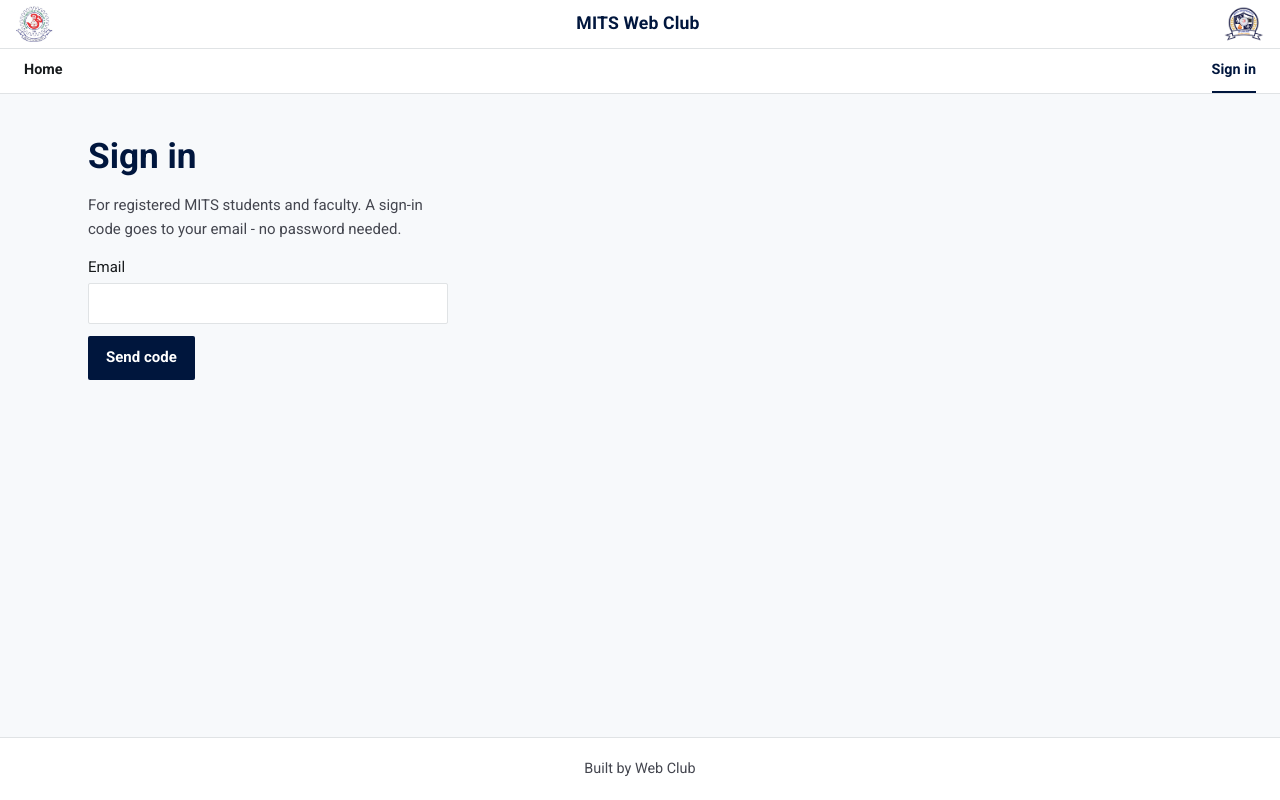
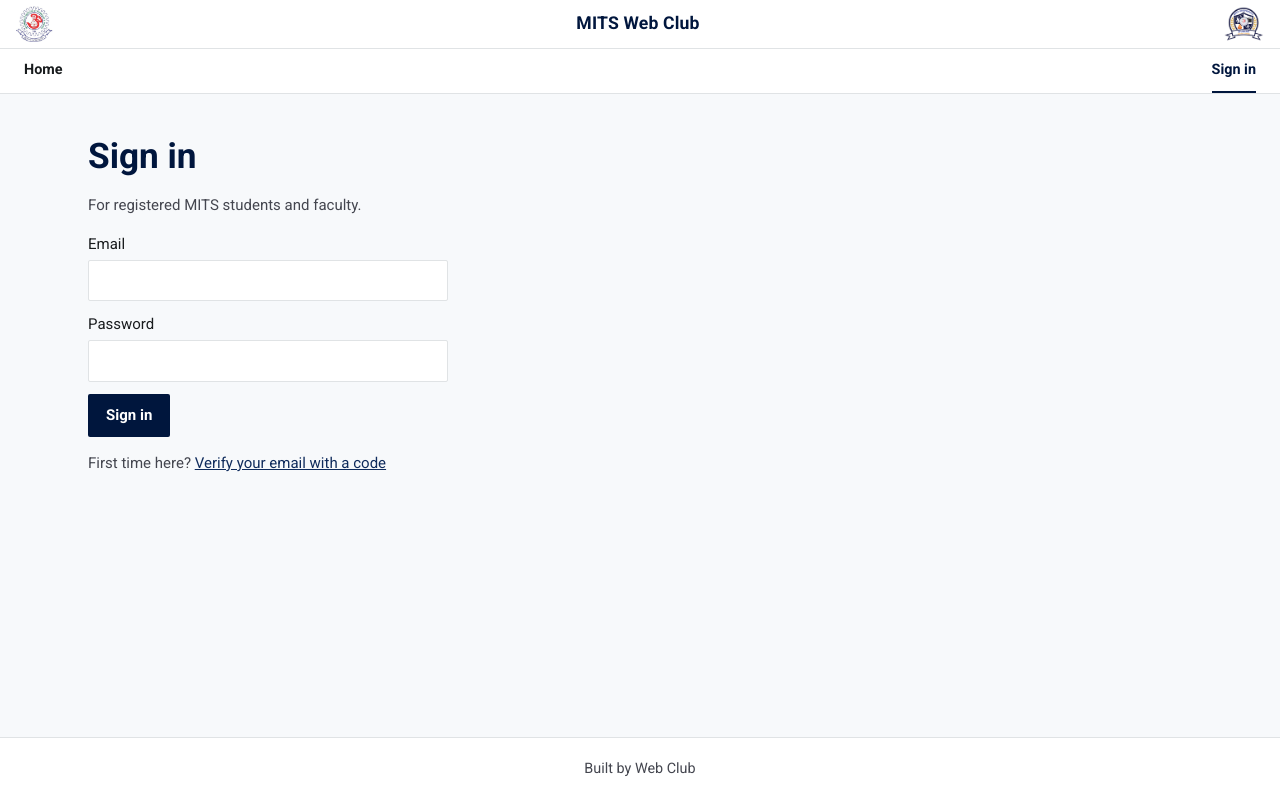
Before and after one commit to ShortEditor/mits-web-club, a React (Vite) app: page /login in a window 1280 px wide. Built offline with nearby package versions, Linux system fonts and the light colour scheme; no server answers.

Commit message:
Email+password sign-in with first-time OTP-then-set-password flow; Continue with Google button (pending provider config)

```diff
--- a/src/index.css
+++ b/src/index.css
@@ -39,6 +39,7 @@ a { color: var(--navy-soft); }
 .section-title { position: relative; padding-bottom: 10px; margin: 48px 0 8px; }
 .section-title::after { content: ''; position: absolute; left: 0; bottom: 0; width: 28px; border-bottom: 2px solid var(--navy); }
 
+.btn-secondary { background: #fff; color: var(--navy); border: 1px solid var(--navy); }
 .btn { display: inline-block; background: var(--navy); color: #fff; padding: 10px 18px; border-radius: 2px; text-decoration: none; border: none; cursor: pointer; font: inherit; font-weight: 600; }
 .btn:hover { background: var(--navy-soft); }
 .muted { color: var(--muted); }
--- a/src/lib/auth.jsx
+++ b/src/lib/auth.jsx
@@ -3,9 +3,9 @@ import { supabase, isDemoMode, isMisconfigured } from './supabase'
 
 const AuthCtx = createContext(null)
 
-// Auth model (per confirmed brief):
-// - Users create their own account, then sign in with an OTP (email OTP planned;
-//   phone SMS OTP ruled out on cost - paid provider + India TRAI DLT).
+// Auth model (per confirmed brief, updated 2026-11-03 with user approval):
+// - First time: verify email with a 6-digit code, then set a password.
+// - Returning: sign in with email + password, or "Continue with Google".
 // - Events and gallery require sign-in. Documentation is admin-only.
 // - Self-signup NEVER grants admin: admins are seeded manually in the admins table.
 export function AuthProvider({ children }) {
@@ -29,15 +29,22 @@ export function AuthProvider({ children }) {
       .then(({ data }) => setIsAdmin((data || []).length > 0))
   }, [session])
 
-  // Email OTP: Supabase emails a 6-digit code (needs custom SMTP in production).
   const requestOtp = (email) =>
     !supabase ? Promise.resolve({ error: { message: 'Backend not connected' } }) : supabase.auth.signInWithOtp({ email, options: { shouldCreateUser: true } })
   const verifyOtp = (email, token) =>
     !supabase ? Promise.resolve({ error: { message: 'Backend not connected' } }) : supabase.auth.verifyOtp({ email, token, type: 'email' })
+  const signInWithPassword = (email, password) =>
+    !supabase ? Promise.resolve({ error: { message: 'Backend not connected' } }) : supabase.auth.signInWithPassword({ email, password })
+  const setPassword = (password) =>
+    !supabase ? Promise.resolve({ error: { message: 'Backend not connected' } }) : supabase.auth.updateUser({ password })
+  const signInWithGoogle = () =>
+    !supabase
+      ? Promise.resolve({ error: { message: 'Backend not connected' } })
+      : supabase.auth.signInWithOAuth({ provider: 'google', options: { redirectTo: window.location.origin + '/events' } })
   const signOut = () => (!supabase ? Promise.resolve() : supabase.auth.signOut())
 
   return (
-    <AuthCtx.Provider value={{ session, isAdmin, loading, isDemoMode, isMisconfigured, requestOtp, verifyOtp, signOut }}>
+    <AuthCtx.Provider value={{ session, isAdmin, loading, isDemoMode, isMisconfigured, requestOtp, verifyOtp, signInWithPassword, setPassword, signInWithGoogle, signOut }}>
       {children}
     </AuthCtx.Provider>
   )
--- a/src/pages/Login.jsx
+++ b/src/pages/Login.jsx
@@ -2,51 +2,106 @@ import { useState } from 'react'
 import { useLocation, useNavigate } from 'react-router-dom'
 import { useAuth } from '../lib/auth'
 
-// Email OTP sign-in: enter college email, receive a 6-digit code, enter code.
-// Self-signup creates a viewer account only; admin rights are seeded separately.
-// Sign-in stays hidden until numeric-code email delivery is verified end to end
-// (custom SMTP + template). Flip to true once that is confirmed live.
-const SIGNIN_READY = true
+// Sign-in flow (user-approved 2026-11-03):
+// - Returning users: email + password, or Continue with Google.
+// - First time: verify email with a 6-digit code, then set a password.
+// Self-signup never grants admin; admins are seeded separately.
+const GOOGLE_ENABLED = false // Google provider is configured in Supabase; keep in sync.
 
 export default function Login() {
-  const { requestOtp, verifyOtp, isDemoMode, isMisconfigured } = useAuth()
+  const { requestOtp, verifyOtp, signInWithPassword, setPassword: saveAccountPassword, signInWithGoogle, isDemoMode, isMisconfigured } = useAuth()
+  const [mode, setMode] = useState('password') // password | first-code | first-setpass
   const [email, setEmail] = useState('')
+  const [password, setPassword] = useState('')
   const [code, setCode] = useState('')
-  const [stage, setStage] = useState('email')
   const [msg, setMsg] = useState(null)
   const nav = useNavigate()
   const loc = useLocation()
 
   if (isDemoMode) return <p className="demo-note">Sign-in is disabled in this local preview because the backend is not connected yet.</p>
   if (isMisconfigured) return <p className="notice">Sign-in is not available yet - the site's backend has not been connected.</p>
-  if (!SIGNIN_READY) return <p className="notice">Sign-in is being set up and is not available yet. Please check back soon.</p>
 
+  const done = () => nav(loc.state?.from || '/events', { replace: true })
+
+  const signIn = async (ev) => {
+    ev.preventDefault()
+    const { error } = await signInWithPassword(email.trim(), password)
+    if (error) setMsg(error.message === 'Invalid login credentials' ? 'Wrong email or password. First time here? Verify your email with a code below.' : error.message)
+    else done()
+  }
   const send = async (ev) => {
     ev.preventDefault()
     const { error } = await requestOtp(email.trim())
     setMsg(error ? error.message : 'Code sent. Check your email for the 6-digit sign-in code.')
-    if (!error) setStage('code')
+    if (!error) setMode('first-code')
   }
   const verify = async (ev) => {
     ev.preventDefault()
     const { error } = await verifyOtp(email.trim(), code.trim())
     if (error) setMsg(error.message)
-    else nav(loc.state?.from || '/events', { replace: true })
+    else { setMsg(null); setMode('first-setpass') }
   }
+  const savePassword = async (ev) => {
+    ev.preventDefault()
+    if (password.length < 8) { setMsg('Password must be at least 8 characters.'); return }
+    const { error } = await saveAccountPassword(password)
+    if (error) setMsg(error.message)
+    else done()
+  }
+  const google = async () => {
+    const { error } = await signInWithGoogle()
+    if (error) setMsg(error.message)
+  }
+
   return (
     <section className="auth-box">
       <h1>Sign in</h1>
-      <p className="muted">For registered MITS students and faculty. A sign-in code goes to your email - no password needed.</p>
-      {stage === 'email' ? (
+      {mode === 'password' && (
+        <>
+          <p className="muted">For registered MITS students and faculty.</p>
+          <form onSubmit={signIn}>
+            <label>Email <input type="email" required value={email} onChange={(e) => setEmail(e.target.value)} /></label>
+            <label>Password <input type="password" required value={password} onChange={(e) => setPassword(e.target.value)} /></label>
+            <button className="btn" type="submit">Sign in</button>
+          </form>
+          {GOOGLE_ENABLED && (
+            <p><button className="btn btn-secondary" type="button" onClick={google}>Continue with Google</button></p>
+          )}
+          <p className="muted">
+            First time here?{' '}
+            <button className="linklike" type="button" onClick={() => { setMsg(null); setMode('first-email') }}>
+              Verify your email with a code
+            </button>
+          </p>
+        </>
+      )}
+      {mode === 'first-email' && (
+        <>
+          <p className="muted">Enter your email. We will send a 6-digit code to verify it - no password needed yet.</p>
           <form onSubmit={send}>
             <label>Email <input type="email" required value={email} onChange={(e) => setEmail(e.target.value)} /></label>
             <button className="btn" type="submit">Send code</button>
           </form>
-      ) : (
+          <p className="muted"><button className="linklike" type="button" onClick={() => { setMsg(null); setMode('password') }}>Back to password sign-in</button></p>
+        </>
+      )}
+      {mode === 'first-code' && (
+        <>
+          <p className="muted">Enter the 6-digit code we emailed to {email}.</p>
           <form onSubmit={verify}>
             <label>6-digit code <input inputMode="numeric" pattern="[0-9]{6}" required value={code} onChange={(e) => setCode(e.target.value)} /></label>
-          <button className="btn" type="submit">Verify and sign in</button>
+            <button className="btn" type="submit">Verify</button>
           </form>
+        </>
+      )}
+      {mode === 'first-setpass' && (
+        <>
+          <p className="muted">Email verified. Set a password for future sign-ins.</p>
+          <form onSubmit={savePassword}>
+            <label>New password (min 8 characters) <input type="password" required minLength={8} value={password} onChange={(e) => setPassword(e.target.value)} /></label>
+            <button className="btn" type="submit">Save password and sign in</button>
+          </form>
+        </>
       )}
       {msg && <p className="muted">{msg}</p>}
     </section>
```
Lines whose indentation alone changed are shown as unchanged.
